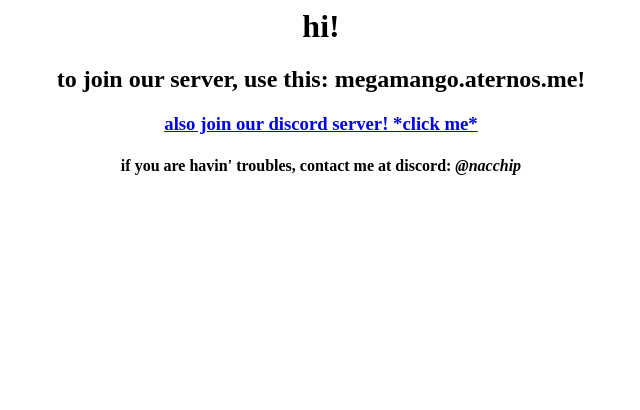
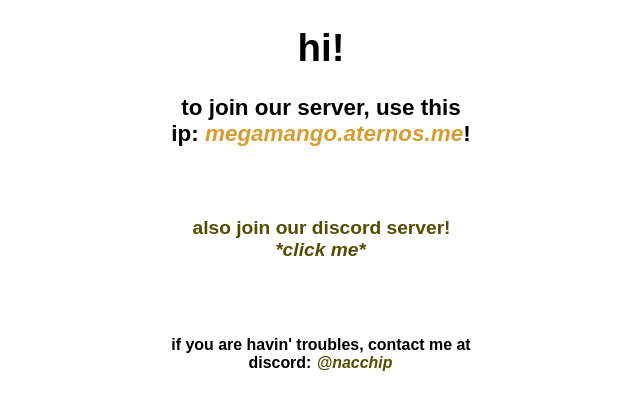
Before and after one commit to nacchip/megamango, a plain HTML site: page index.html in a window 1280 px wide. Shown: the whole page, without its empty margins (319-959 px from the left). Drawn offline with Linux system fonts and the light colour scheme.

Commit message:
Update index.html

```diff
--- a/index.html
+++ b/index.html
@@ -1,6 +1,72 @@
+<!DOCTYPE html>
+<html lang="en">
+<head>
+    <meta charset="UTF-8">
+    <title>megamango</title>
+    <style>
+body {
+  width: 300px;
+  margin: 0 auto;
+  font-size: 1.2rem;
+  font-family: sans-serif;
+}
+
+p {
+  line-height: 1.4;
+}
+
+a {
+  outline: none;
+  text-decoration: none;
+  padding: 2px 1px 0;
+}
+
+a:link {
+  color: #534D01; //#265301
+}
+
+a:visited {
+  color: #7A7A16; //#437a16
+}
+
+a:focus {
+  border-bottom: 1px solid;
+  background: #DFE498; //#bae498
+}
+
+a:hover {
+  border-bottom: 1px solid;
+  background: #FBFEAA; //#cdfeaa
+}
+
+a:active {
+  background: #265301;
+  color: #FBFEAA;
+}
+#ip {
+    color: #D69C30;
+    cursor: pointer;
+}
+    </style>
+</head>
+<body>
 <center>
 <h1>hi!</h1>
-<h2>to join our server, use this: <b>megamango.aternos.me</b>!</h2>
-<h3><a href='https://discord.gg/5ehxsekNCR'>also join our discord server! *click me*</a></h3>
-<h4>if you are havin' troubles, contact me at discord: <i>@nacchip</i></h4>
+<h3>to join our server, use this ip: <i id="ip" onclick="copyContent()" a>megamango.aternos.me</i>!</h3>
+    <br>
+<h4><a href='https://discord.gg/5ehxsekNCR'>also join our discord server! <i>*click me*</i></a></h4>
+    <br>
+<h5>if you are havin' troubles, contact me at discord: <a href="https://discordapp.com/users/nacchip"><i>@nacchip</i></a></h5>
 </center>
+<script>
+const copyContent = async () => {
+  try {
+    await navigator.clipboard.writeText('megamango.aternos.me');
+    alert('Content copied to clipboard');
+  } catch (err) {
+    alert('Failed to copy: ', err);
+  }
+}
+</script>
+</body>
+</html>
```
